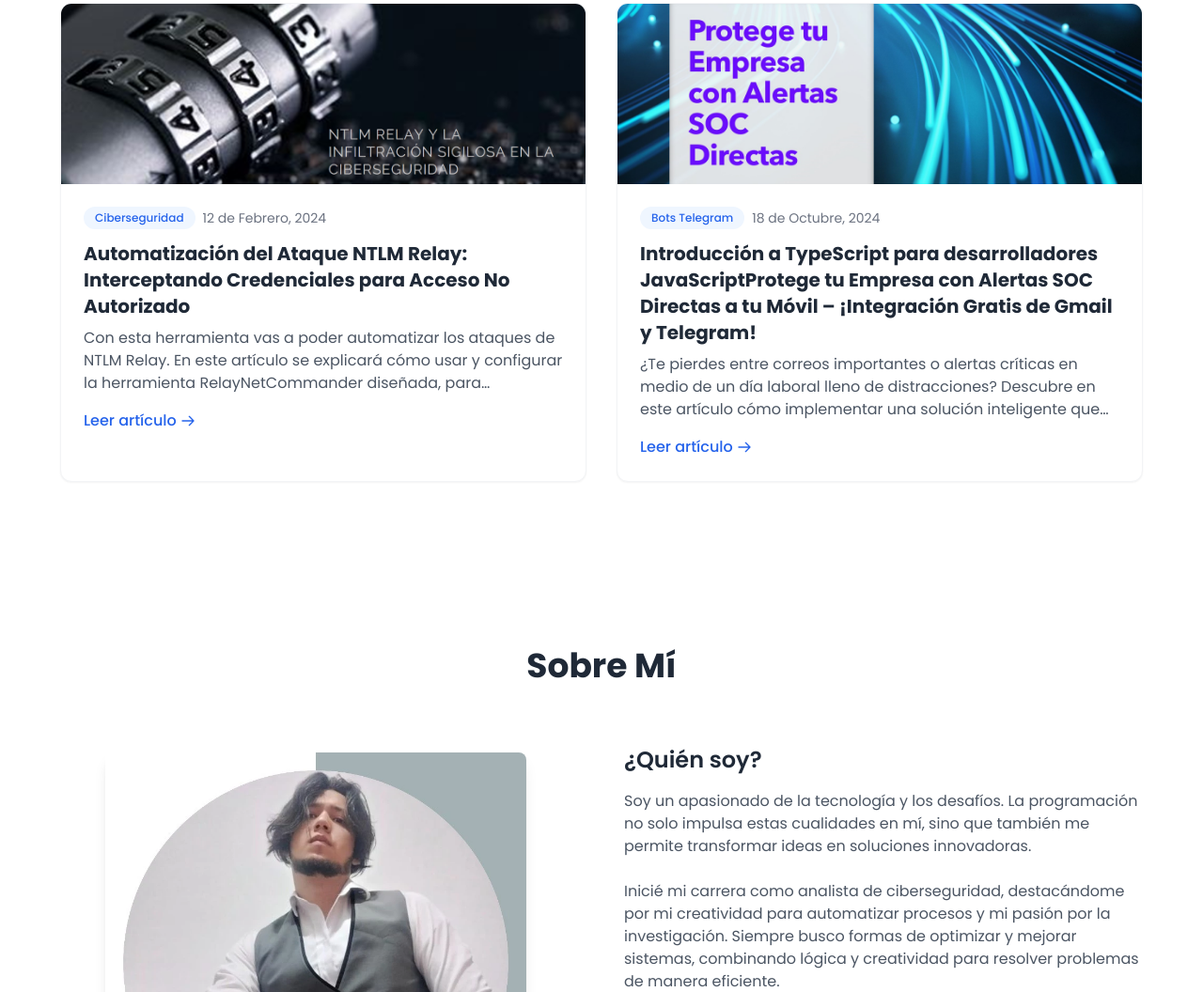
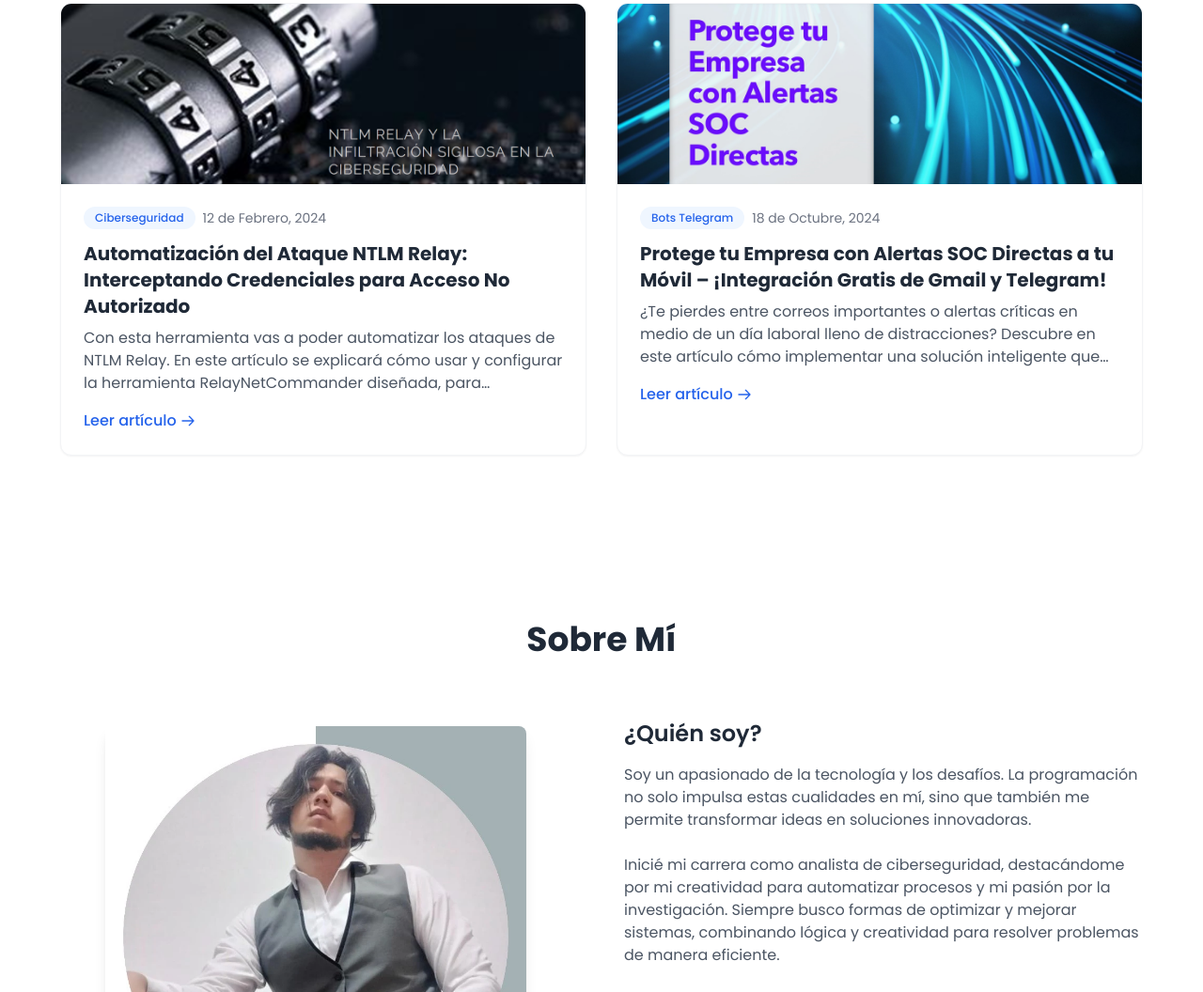
Before and after one commit to fvargas1644/portfolio, an Astro site: page / in a window 1280 px wide. Shown: the part 4095-5151 px from the top of the page at 94% size. Built offline with nearby package versions, Linux system fonts and the light colour scheme; Astro itself is replaced by a stand-in of ours.

Commit message:
Modificar título de artículo

```diff
--- a/src/components/Articles.astro
+++ b/src/components/Articles.astro
@@ -12,7 +12,7 @@ const articles = [
     url: "https://www.linkedin.com/pulse/automatizaci%C3%B3n-del-ataque-ntlm-relay-la-infiltraci%C3%B3n-vargas-pe%C3%B1aloza-q9zxe/"
   },
   {
-    title: "Introducción a TypeScript para desarrolladores JavaScriptProtege tu Empresa con Alertas SOC Directas a tu Móvil – ¡Integración Gratis de Gmail y Telegram!",
+    title: "Protege tu Empresa con Alertas SOC Directas a tu Móvil – ¡Integración Gratis de Gmail y Telegram!",
     excerpt: "¿Te pierdes entre correos importantes o alertas críticas en medio de un día laboral lleno de distracciones? Descubre en este artículo cómo implementar una solución inteligente que asegura que ningún mensaje prioritario pase desapercibido. Imagina una alarma en tiempo real que persiste en tu móvil hasta que tomes acción. Aprende a integrar Gmail y Telegram para recibir notificaciones críticas y personalizadas, creadas originalmente para analistas de seguridad, pero que puedes adaptar fácilmente a las necesidades de tu empresa. ",
     date: "18 de Octubre, 2024",
     image: "/ArticleAlertsFromTelegram.webp?height=250&width=400",
```
